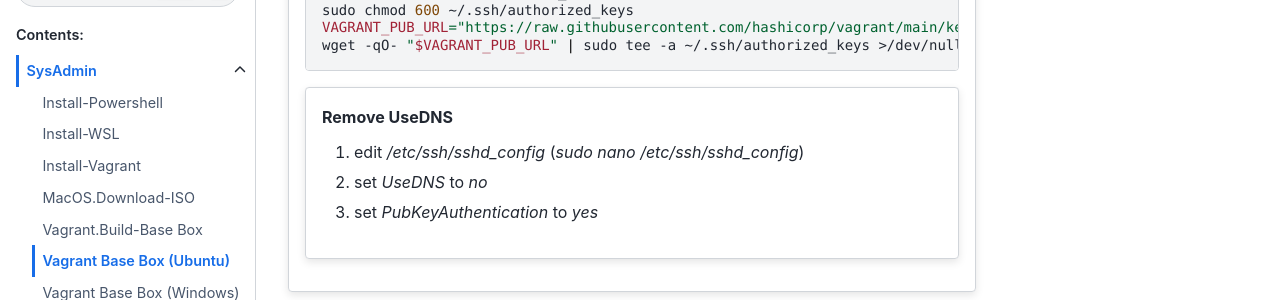
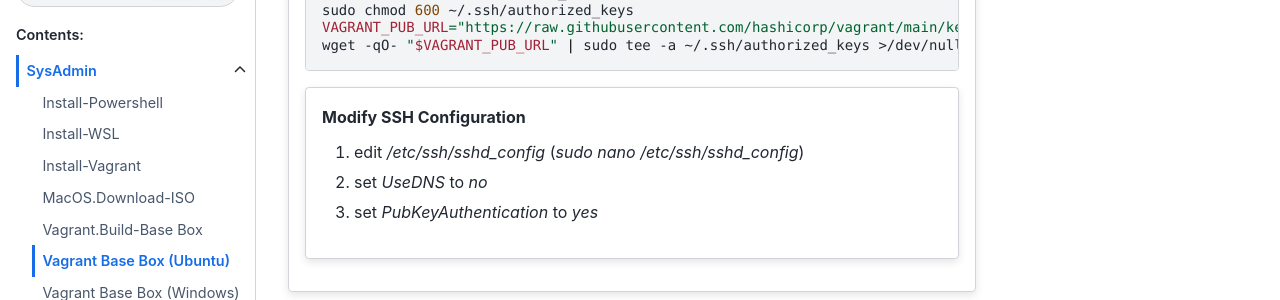
Before and after one commit to Liimurr/notes, a Sphinx documentation site: the page built from doc/src/Vagrant.Build-BaseBox_Ubuntu.rst, in a window 1280 px wide and 900 px high, scrolled down 1329 px. Shown: the part 153-453 px from the top of the window. Built offline with Sphinx 7.4.7 and the Sphinx Book theme 1.1.4, drawn with Linux system fonts in a browser that asks for light colours; pages that are not in the unit, such as notebooks, are missing from menus.

Commit message:
update ubuntu base box instructions

```diff
--- a/doc/src/Vagrant.Build-BaseBox_Ubuntu.rst
+++ b/doc/src/Vagrant.Build-BaseBox_Ubuntu.rst
@@ -58,7 +58,7 @@ Procedure
       VAGRANT_PUB_URL="https://raw.githubusercontent.com/hashicorp/vagrant/main/keys/vagrant.pub"
       wget -qO- "$VAGRANT_PUB_URL" | sudo tee -a ~/.ssh/authorized_keys >/dev/null
 
-   .. card:: Remove UseDNS
+   .. card:: Modify SSH Configuration
 
       1. edit `/etc/ssh/sshd_config` (`sudo nano /etc/ssh/sshd_config`)
       2. set `UseDNS` to `no`
```
